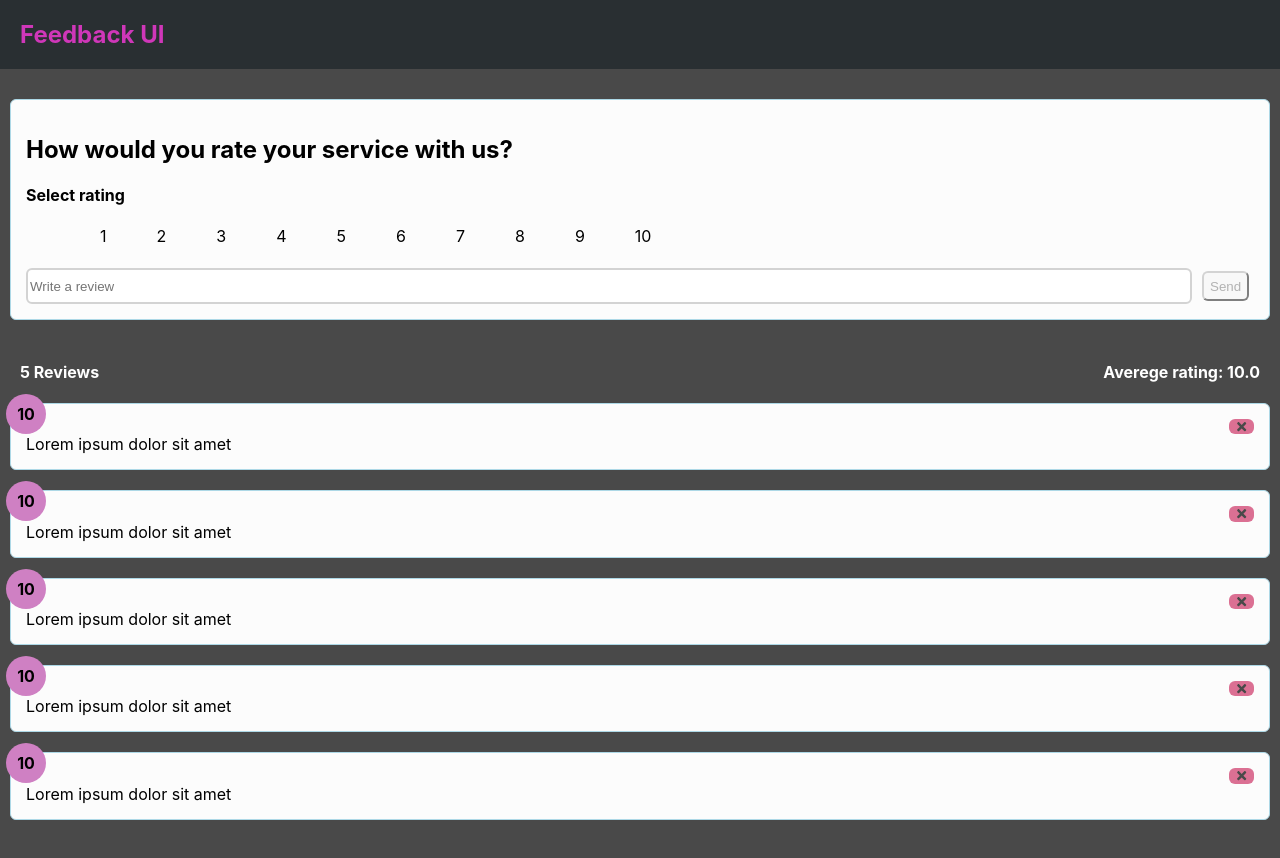
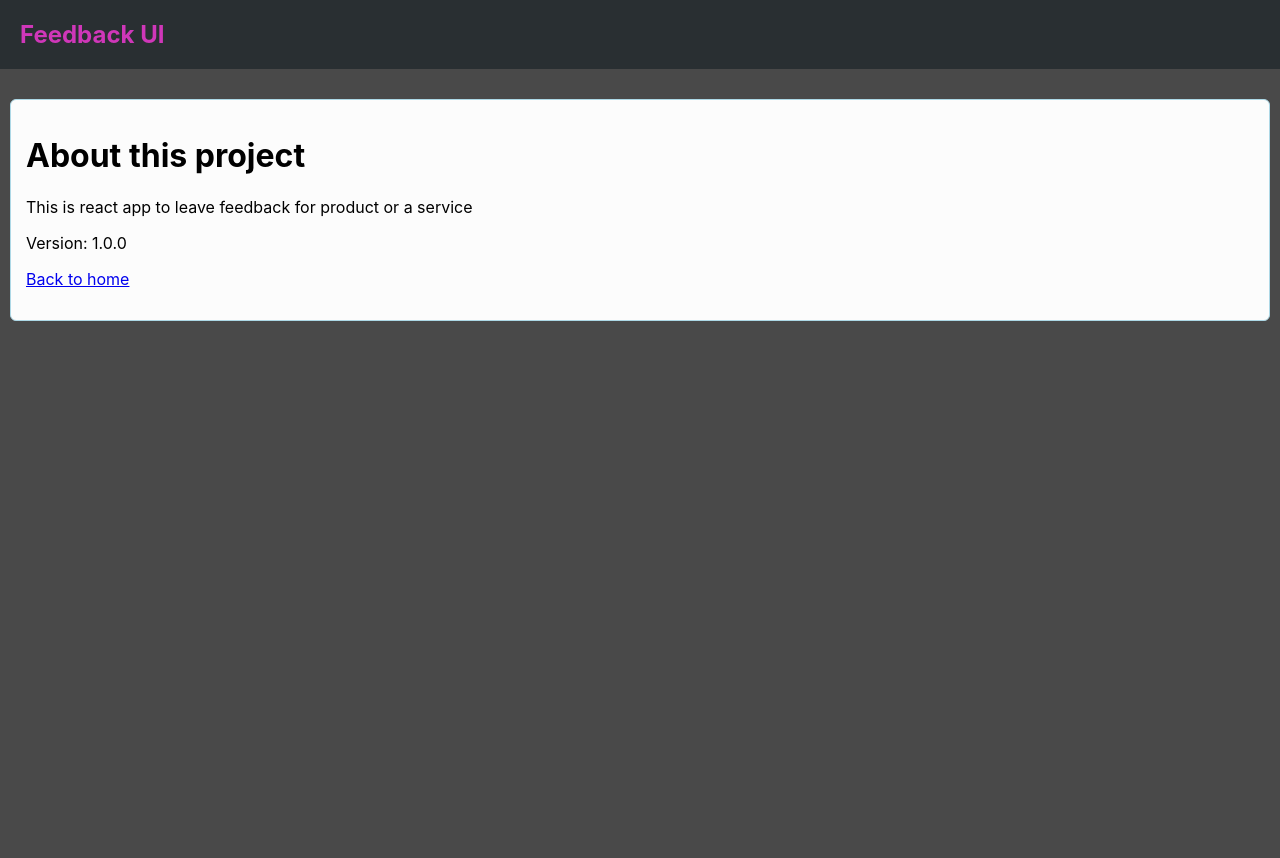
Before and after one commit to ZuzannaFilipkowska/feedback-app, a React (Create React App) app in the folder feedback-app/: page /about in a window 1280 px wide. Shown: the top 858 px of the page. Built offline with nearby package versions, Linux system fonts and the light colour scheme.

Commit message:
Added routing

```diff
--- a/feedback-app/package.json
+++ b/feedback-app/package.json
@@ -9,6 +9,7 @@
     "react": "^18.2.0",
     "react-dom": "^18.2.0",
     "react-icons": "^4.6.0",
+    "react-router-dom": "^6.4.2",
     "react-scripts": "5.0.1",
     "uuid": "^9.0.0",
     "web-vitals": "^2.1.4"
--- a/feedback-app/src/App.js
+++ b/feedback-app/src/App.js
@@ -6,6 +6,8 @@
 import FeedbackStats from "./components/FeedbackStats";
 import FeedbackForm from "./components/FeedbackForm";
 import { v4 as uuidv4 } from "uuid";
+import { BrowserRouter as Router, Route, Routes } from "react-router-dom";
+import AboutPage from "./pages/AboutPage";
 
 function App() {
   const [feedback, setFeedback] = useState(FeedbackData);
@@ -20,17 +22,28 @@
   };
 
   return (
-    <>
+    <Router>
       <Header />
       <div className="container">
+        <Routes>
+          <Route
+            exact
+            path="/"
+            element={
+              <>
                 <FeedbackForm handleSubmit={handleAdd} />
                 <FeedbackStats feedback={feedback}></FeedbackStats>
                 <FeedbackList
                   feedback={feedback}
                   handleDelete={handleDelete}
                 ></FeedbackList>
+              </>
+            }
+          ></Route>
+          <Route path="/about" element={<AboutPage />} />
+        </Routes>
       </div>
-    </>
+    </Router>
   );
 }
 
--- /dev/null
+++ b/feedback-app/src/pages/AboutPage.jsx
@@ -0,0 +1,19 @@
+import Card from "../components/shared/Card";
+import { Link } from "react-router-dom";
+
+function AboutPage() {
+  return (
+    <Card>
+      <div className="about">
+        <h1>About this project</h1>
+        <p>This is react app to leave feedback for product or a service</p>
+        <p>Version: 1.0.0</p>
+        <p>
+          <Link to="/">Back to home</Link>
+        </p>
+      </div>
+    </Card>
+  );
+}
+
+export default AboutPage;
```
Also changed, not shown: 1 other file (tests, documents, lock files or other folders). Lines whose indentation alone changed are shown as unchanged.
